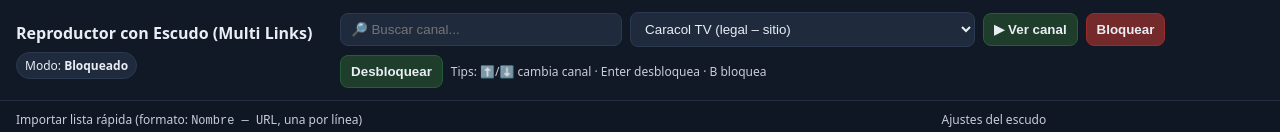
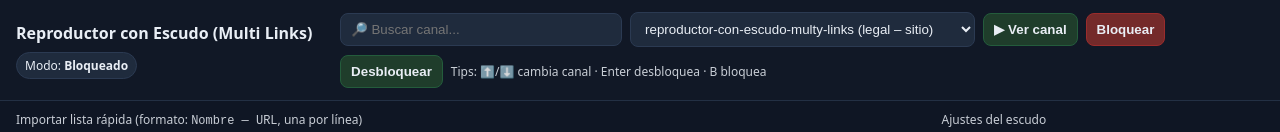
Before and after one commit to cuervo-123/reproductor-con-escudo-multy-links-2, a plain HTML site: page index.html in a window 1280 px wide. Shown: the top 132 px of the page. Drawn offline with Linux system fonts and the light colour scheme.

Commit message:
Update index.html

```diff
--- a/index.html
+++ b/index.html
@@ -109,6 +109,7 @@ const STORAGE_LIST = 'antibloqueo:customList';
  */
 const BASE_GROUPS = [
   { label: "Nacionales (CO)", channels: [
+    { name: "reproductor-con-escudo-multy-links (legal – sitio)", url: "https://cuervo-123.github.io/reproductor-con-escudo-multy-links-2" },
     { name: "Caracol TV (legal – sitio)", url: "https://www.tvporinternet2.com/caracol-en-vivo-por-internet.html" },
     { name: "RCN (agrega URL)", url: "" },
     { name: "Canal 1 (agrega URL)", url: "" },
```
